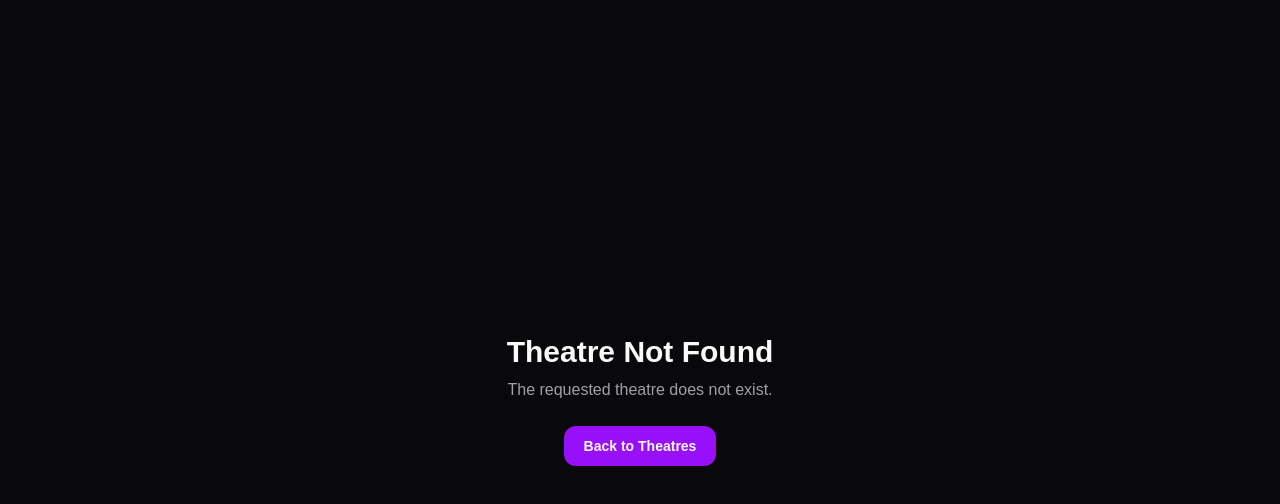
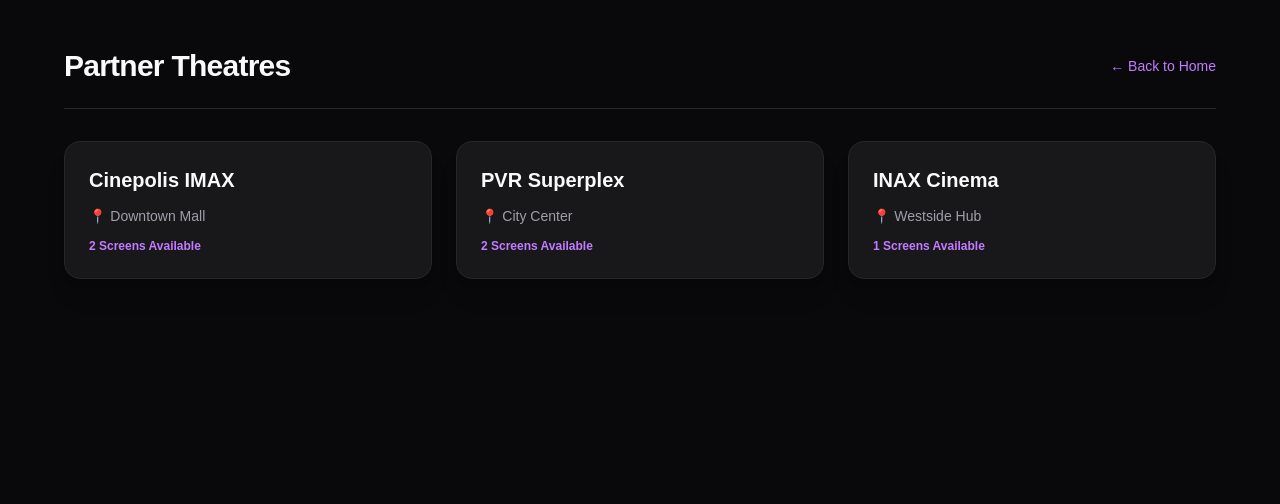
Before and after one commit to SaiPranav13188/cineai, a Next.js app in the folder frontend/: page /theatres in a window 1280 px wide. Before the commit this address had no page. Shown: the top 504 px of the page. Built offline with nearby package versions, Linux system fonts and the light colour scheme.

Commit message:
Finalize partner theatres listing page routing

```diff
--- a/frontend/app/theatres/page.tsx
+++ b/frontend/app/theatres/page.tsx
@@ -1,135 +1,35 @@
-"use client";
-
-import { use } from "react";
-import Image from "next/image";
 import Link from "next/link";
 
-interface TheatreDetail {
-  name: string;
-  location: string;
-  screens: number;
-  movies: {
-    id: string;
-    title: string;
-    poster: string;
-    price: number;
-    showtimes: string[];
-  }[];
-}
-
-const THEATRES_CATALOG: Record<string, TheatreDetail> = {
-  "1": {
-    name: "Cinepolis IMAX",
-    location: "Downtown Mall",
-    screens: 2,
-    movies: [
-      {
-        id: "1",
-        title: "Spider-Man: Across the Spider-Verse",
-        poster: "/movies/movie1.jpg",
-        price: 250,
-        showtimes: ["10:30 AM", "02:15 PM", "06:00 PM", "09:30 PM"],
-      },
-      {
-        id: "2",
-        title: "Jaws",
-        poster: "/movies/movie2.jpg",
-        price: 180,
-        showtimes: ["11:00 AM", "04:30 PM", "08:15 PM"],
-      },
-    ],
-  },
-  "2": {
-    name: "PVR Superplex",
-    location: "City Center",
-    screens: 2,
-    movies: [
-      {
-        id: "3",
-        title: "The Avengers",
-        poster: "/movies/movie3.jpg",
-        price: 300,
-        showtimes: ["10:15 AM", "03:00 PM", "07:30 PM"],
-      },
-      {
-        id: "1",
-        title: "Spider-Man: Across the Spider-Verse",
-        poster: "/movies/movie1.jpg",
-        price: 250,
-        showtimes: ["01:00 PM", "05:00 PM", "09:00 PM"],
-      },
-    ],
-  },
-  "3": {
-    name: "INAX Cinema",
-    location: "Westside Hub",
-    screens: 1,
-    movies: [
-      {
-        id: "2",
-        title: "Jaws",
-        poster: "/movies/movie2.jpg",
-        price: 180,
-        showtimes: ["12:00 PM", "03:30 PM", "07:00 PM"],
-      },
-    ],
-  },
-};
-
-export default function TheatreDetailPage({ params }: { params: Promise<{ id: string }> }) {
-  const resolvedParams = use(params);
-  const theatreId = resolvedParams.id;
-  const theatre = THEATRES_CATALOG[theatreId];
-
-  if (!theatre) {
-    return (
-      <main className="min-h-screen bg-zinc-950 text-zinc-50 flex flex-col items-center justify-center p-6 text-center">
-        <h1 className="text-3xl font-bold">Theatre Not Found</h1>
-        <p className="text-zinc-400 mt-2">The requested theatre does not exist.</p>
-        <Link href="/theatres" className="mt-6 px-5 py-2.5 bg-purple-600 hover:bg-purple-500 rounded-xl text-sm font-semibold">
-          Back to Theatres
-        </Link>
-      </main>
-    );
-  }
+export default function TheatresPage() {
+  const theatres = [
+    { id: "1", name: "Cinepolis IMAX", location: "Downtown Mall", screens: 2 },
+    { id: "2", name: "PVR Superplex", location: "City Center", screens: 2 },
+    { id: "3", name: "INAX Cinema", location: "Westside Hub", screens: 1 },
+  ];
 
   return (
     <main className="min-h-screen bg-zinc-950 text-zinc-50 p-6 md:p-12">
-      <div className="max-w-5xl mx-auto space-y-8">
-        <div>
-          <Link href="/theatres" className="text-sm text-purple-400 hover:underline">
-            ← Back to Partner Theatres
+      <div className="max-w-6xl mx-auto space-y-8">
+        <div className="flex items-center justify-between border-b border-zinc-800 pb-6">
+          <h1 className="text-3xl font-extrabold tracking-tight">Partner Theatres</h1>
+          <Link href="/" className="text-sm text-purple-400 hover:underline">
+            ← Back to Home
           </Link>
-          <h1 className="text-3xl md:text-4xl font-extrabold tracking-tight mt-2">{theatre.name}</h1>
-          <p className="text-sm text-zinc-400 mt-1">📍 {theatre.location} • 🎬 {theatre.screens} Screens</p>
         </div>
 
-        <div className="space-y-6">
-          <h2 className="text-xl font-bold">Now Showing</h2>
-
-          {theatre.movies.map((movie) => (
-            <div key={movie.id} className="bg-zinc-900 border border-zinc-800 rounded-2xl p-6 flex flex-col md:flex-row items-center gap-6">
-              <div className="relative w-28 h-40 rounded-xl overflow-hidden bg-zinc-800 flex-shrink-0">
-                <Image src={movie.poster} alt={movie.title} fill className="object-cover" />
+        <div className="grid grid-cols-1 sm:grid-cols-2 md:grid-cols-3 gap-6">
+          {theatres.map((t) => (
+            <Link key={t.id} href={`/theatres/${t.id}`}>
+              <div className="bg-zinc-900 border border-zinc-800 hover:border-purple-500/50 rounded-2xl p-6 space-y-3 transition-all hover:scale-[1.02] cursor-pointer shadow-xl group">
+                <h2 className="text-xl font-bold group-hover:text-purple-400 transition-colors">
+                  {t.name}
+                </h2>
+                <p className="text-sm text-zinc-400">📍 {t.location}</p>
+                <p className="text-xs font-semibold text-purple-400">
+                  {t.screens} Screens Available
+                </p>
               </div>
-
-              <div className="flex-1 space-y-3 text-center md:text-left">
-                <h3 className="text-lg font-bold">{movie.title}</h3>
-                <p className="text-xs text-zinc-400">Tickets starting at ₹{movie.price}</p>
-
-                <div className="flex flex-wrap gap-3 justify-center md:justify-start pt-2">
-                  {movie.showtimes.map((time) => (
-                    <Link
-                      key={time}
-                      href={`/movie/${movie.id}`}
-                      className="px-4 py-2 text-xs font-semibold rounded-xl bg-zinc-950 border border-zinc-800 text-purple-400 hover:bg-purple-600 hover:text-white hover:border-purple-500 transition-all"
-                    >
-                      {time}
-                    </Link>
-                  ))}
-                </div>
-              </div>
-            </div>
+            </Link>
           ))}
         </div>
       </div>
```
